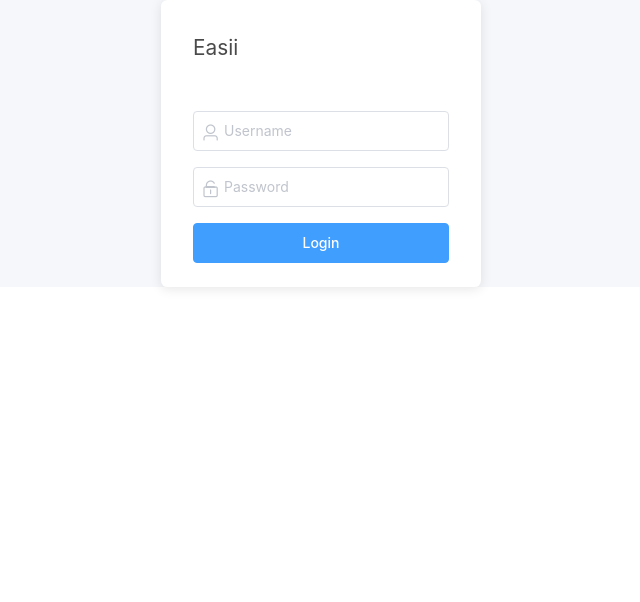
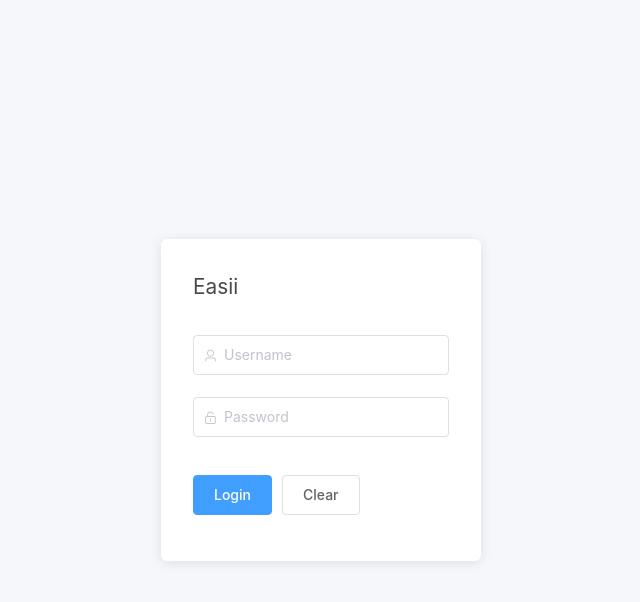
Before and after one commit to onderbakirtas/easii, a Vue app: page /login in a window 1280 px wide. Shown: the top 602 px of the page, without its empty margins (319-959 px from the left). Built offline with nearby package versions, Linux system fonts and the light colour scheme.

Commit message:
Added Articles sample

```diff
--- a/src/App.vue
+++ b/src/App.vue
@@ -1,5 +1,5 @@
 <template>
-  <div id="app">
+  <div id="app" class="app">
     <router-view />
   </div>
 </template>
@@ -9,4 +9,8 @@ html,
 body {
   height: 100%;
 }
+
+.app {
+  height: 100%;
+}
 </style>
--- a/src/Modules/App/AppIndex.vue
+++ b/src/Modules/App/AppIndex.vue
@@ -16,7 +16,7 @@ export default {
 <template>
   <el-container style="height: 100%; border: 1px solid #eee">
     <el-aside width="300px" style="background-color: rgb(238, 241, 246)">
-      <el-menu :default-openeds="['1', '3']" :router="true">
+      <el-menu :default-openeds="['2']" :router="true">
         <el-submenu index="1">
           <template slot="title"
             ><i class="el-icon-message"></i>Navigator One</template
@@ -39,12 +39,12 @@ export default {
           </el-submenu>
         </el-submenu>
         <el-submenu index="2">
-          <template slot="title"
-            ><i class="el-icon-menu"></i>Navigator Two</template
-          >
+          <template slot="title"><i class="el-icon-menu"></i>Articles</template>
           <el-menu-item-group>
             <template slot="title">Group 1</template>
-            <el-menu-item index="2-1">Option 1</el-menu-item>
+            <el-menu-item :route="{ name: 'ArticlePosts' }" index="2-1"
+              >Posts</el-menu-item
+            >
             <el-menu-item index="2-2">Option 2</el-menu-item>
           </el-menu-item-group>
           <el-menu-item-group title="Group 2">
@@ -76,7 +76,7 @@ export default {
     </el-aside>
 
     <el-container>
-      <router-view name="panel" />
+      <router-view />
     </el-container>
   </el-container>
 </template>
--- a/src/Modules/App/AppLogin.vue
+++ b/src/Modules/App/AppLogin.vue
@@ -1,6 +1,4 @@
 <script>
-import { required, minLength } from 'vuelidate/lib/validators'
-
 export default {
   name: 'AppLogin',
 
@@ -9,61 +7,62 @@ export default {
       username: '',
       password: '',
       loading: false,
-      formSubmitted: false
-    }
+      formSubmitted: false,
+
+      formData: {
+        username: ''
       },
 
-  validations: {
-    username: {
-      required,
-      minLength: minLength(4)
-    },
+      rules: {
+        username: [
+          {
+            required: true,
+            message: 'Username cannot be blank',
+            trigger: 'blur'
+          }
+          /* {
+            min: 3,
+            max: 16,
+            message: 'Username must be 3-16 letters long',
+            trigger: 'blur'
+          } */
+        ],
 
-    password: {
-      required
+        password: [
+          {
+            required: true,
+            message: 'Password cannot be blank',
+            trigger: 'blur'
+          }
+          /* {
+            min: 3,
+            max: 16,
+            message: 'Password must be 3-16 letters long',
+            trigger: 'blur'
+          } */
+        ]
+      }
     }
   },
 
   methods: {
-    login() {
+    onSubmit(formName) {
       let self = this
-      this.formSubmitted = true
-      console.log('logged in')
-      this.$v.$touch()
-
-      if (this.$v.$invalid) {
-        console.log('invalid')
-      } else {
-        this.loading = true
+      self.loading = true
+      self.$refs[formName].validate(valid => {
+        if (valid) {
+          alert('submit!')
           setTimeout(() => {
             self.loading = false
             localStorage.setItem('easiiUser', 'root')
             self.$router.push('/')
           }, 2000)
-        /* this.$axios
-          .get('/users')
-          .then(res => {
-            console.log(res.data)
-            this.loading = false
+        } else {
+          self.loading = false
+          console.log('error submit!!')
+          return false
+        }
       })
-          .catch(err => {
-            this.$message.error({
-              message: this.$responseMessage(1),
-              duration: 10000,
-              showClose: true
-            })
-            console.log(err)
-            this.loading = false
-          }) */
-      }
-    },
-
-    setUsername(val) {
-      this.username = val
-    },
-
-    setPassword(val) {
-      this.password = val
     }
   }
 }
@@ -71,53 +70,33 @@ export default {
 
 <template>
   <div class="app-login">
-    <form
+    <el-form
       class="login"
-      @submit.prevent="login"
+      :model="formData"
+      ref="login"
+      :rules="rules"
       v-loading="loading"
-      autocomplete="off"
     >
       <h2 class="login-title">Easii</h2>
+      <el-form-item prop="username">
+        <el-input v-model="formData.username" placeholder="Username">
+          <i slot="prefix" class="el-input__icon el-icon-user"></i
+        ></el-input>
+      </el-form-item>
+      <el-form-item prop="password">
         <el-input
-        size="large"
-        class="login-input"
-        :validate-event="true"
-        placeholder="Username"
-        :value="username"
-        @input="setUsername"
-        autocomplete="off"
-      >
-        <i
-          slot="prefix"
-          class="login-input__icon el-input__icon el-icon-user"
-        ></i>
-      </el-input>
-      <div class="login-input-errors" v-if="formSubmitted">
-        <div class="error" v-if="!$v.username.required">Name is required</div>
-      </div>
-      <el-input
-        size="large"
-        class="login-input"
+          v-model="formData.password"
           placeholder="Password"
           type="password"
-        :value="password"
-        @input="setPassword"
-        autocomplete="off"
         >
-        <i
-          slot="prefix"
-          class="login-input__icon el-input__icon el-icon-unlock"
-        ></i>
-      </el-input>
-      <div class="login-input-errors" v-if="formSubmitted">
-        <div class="error" v-if="!$v.password.required">
-          Password is required
-        </div>
-      </div>
-      <el-button class="login-submit" type="primary" native-type="submit"
-        >Login</el-button
-      >
-    </form>
+          <i slot="prefix" class="el-input__icon el-icon-unlock"></i
+        ></el-input>
+      </el-form-item>
+      <el-form-item class="login-buttons">
+        <el-button type="primary" @click="onSubmit('login')">Login</el-button>
+        <el-button>Clear</el-button>
+      </el-form-item>
+    </el-form>
   </div>
 </template>
 
@@ -148,6 +127,10 @@ export default {
     font-size: 1.3rem;
     padding-top: 1rem;
     padding-bottom: 2rem;
+  }
+
+  &-buttons {
+    padding-top: 1rem;
   }
 
   &-input {
--- /dev/null
+++ b/src/Modules/Article/ArticleIndex.vue
@@ -0,0 +1,11 @@
+<template>
+  <router-view />
+</template>
+
+<script>
+export default {
+  name: 'ArticleIndex'
+}
+</script>
+
+<style lang="scss" scoped></style>
--- /dev/null
+++ b/src/Modules/Article/ArticlePosts.vue
@@ -0,0 +1,24 @@
+<script>
+export default {
+  name: 'ArticlePosts',
+
+  data() {
+    return {
+      tableData: []
+    }
+  }
+}
+</script>
+
+<template>
+  <div>
+    some table here
+    <el-table :data="tableData" height="250" style="width: 100%">
+      <el-table-column prop="date" label="Date" width="180"> </el-table-column>
+      <el-table-column prop="name" label="Name" width="180"> </el-table-column>
+      <el-table-column prop="address" label="Address"> </el-table-column>
+    </el-table>
+  </div>
+</template>
+
+<style lang="scss" scoped></style>
--- /dev/null
+++ b/src/Modules/Article/routes.js
@@ -0,0 +1,21 @@
+import ArticleIndex from './ArticleIndex'
+import ArticlePosts from './ArticlePosts'
+
+export default [
+  {
+    name: 'ArticleIndex',
+    path: '/articles',
+    component: ArticleIndex,
+    meta: {
+      title: 'Makaleler',
+      requireAuth: true
+    },
+    children: [
+      {
+        name: 'ArticlePosts',
+        path: 'posts',
+        component: ArticlePosts
+      }
+    ]
+  }
+]
--- a/src/router/index.js
+++ b/src/router/index.js
@@ -1,11 +1,13 @@
 import Vue from 'vue'
 import VueRouter from 'vue-router'
 import AppRoutes from '../Modules/App/routes'
+import ArticleRoutes from '../Modules/Article/routes'
 
 Vue.use(VueRouter)
 
 const routes = [
   ...AppRoutes,
+  ...ArticleRoutes,
   {
     path: '/about',
     name: 'About',
```
Also changed, not shown: src/assets/scss/main.scss (added), 1 other file (tests, documents, lock files or other folders). Lines whose indentation alone changed are shown as unchanged.
